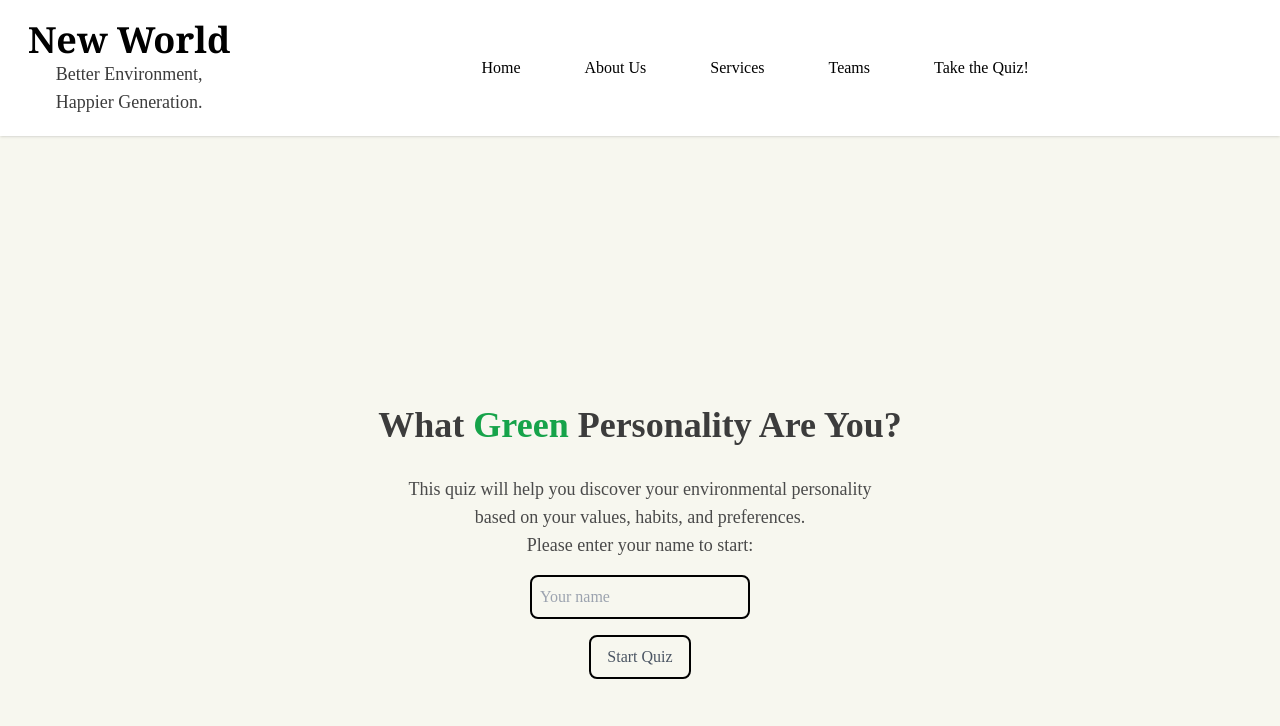
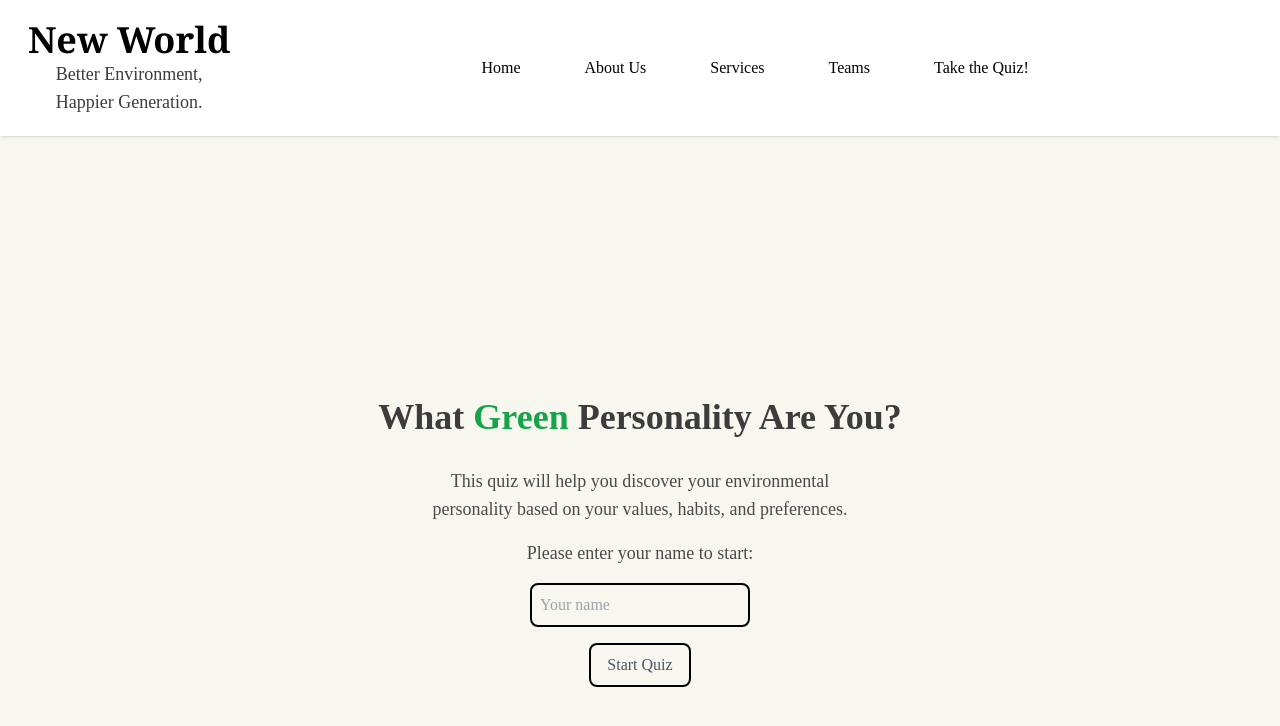
Before and after one commit to idimis/Code-challenge-2-company-web, a Next.js app: page /quiz in a window 1280 px wide. Shown: the top 726 px of the page. Built offline with nearby package versions, Linux system fonts and the light colour scheme; a web font is replaced by a local one.

Commit message:
tidy up little bit

```diff
--- a/src/app/quiz/page.tsx
+++ b/src/app/quiz/page.tsx
@@ -249,16 +249,18 @@ const GreenPersonQuiz = () => {
   };
 
   return (
-    <div className="max-w-[800px] mx-auto p-4 flex flex-col items-center justify-center min-h-screen pt-4 md:pt-6"> {/* Kurangi padding top di sini */}
+    <div className="max-w-[800px] mx-auto p-4 flex flex-col items-center justify-center min-h-screen pt-4 md:pt-6">
     <h2 className="text-4xl font-bold mb-2 text-center leading-snug mt-0">
       What <span className="text-green-600">Green</span> Personality Are You?
     </h2>
     {!quizStarted ? (
       <div className="flex flex-col items-center mt-4">
-        <p className="mb-4 text-lg text-center">
-          This quiz will help you discover your environmental personality <br />
-          based on your values, habits, and preferences. <br />
+        <p className="mb-4 text-lg text-center max-w-md">
+          This quiz will help you discover your environmental personality
+          based on your values, habits, and preferences.
+          <span className="block mt-4">
           Please enter your name to start:
+          </span>
         </p>
                   <input
                       type="text"
```
